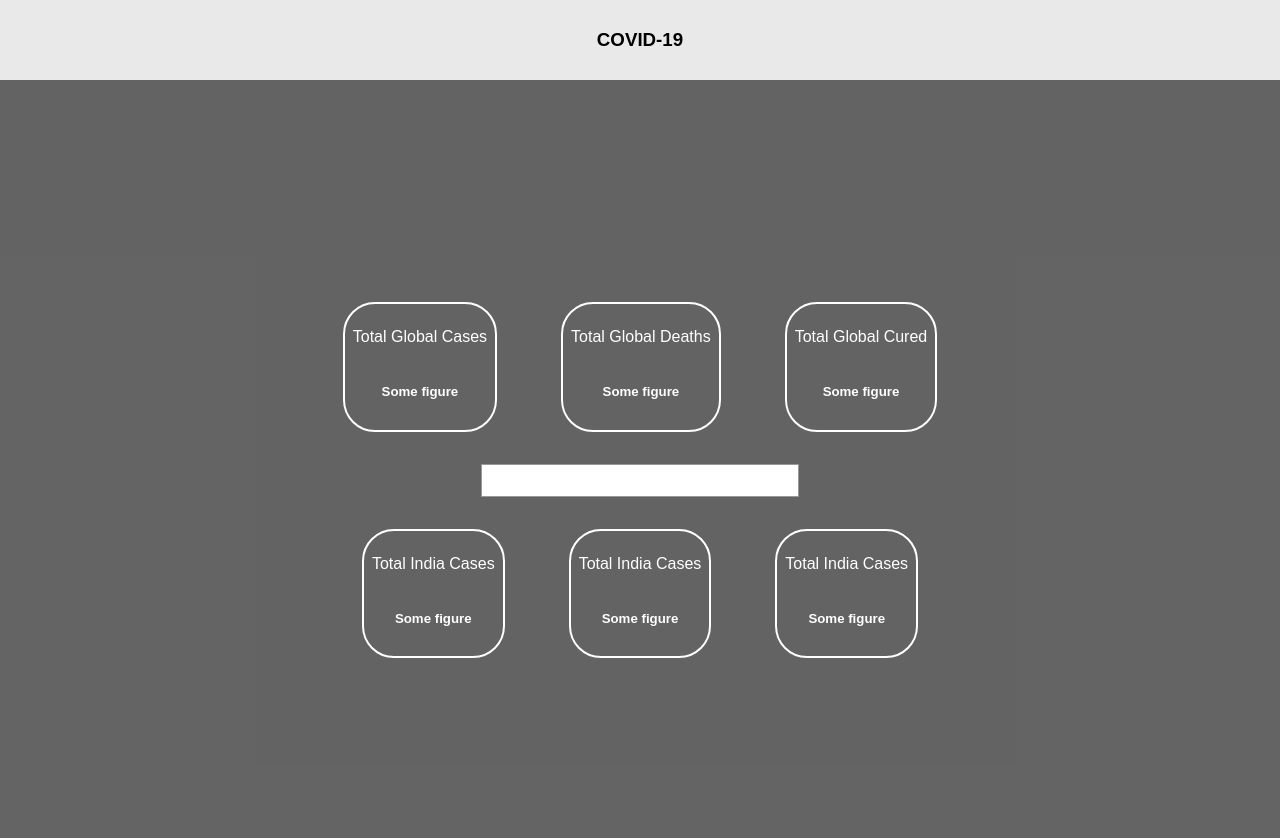
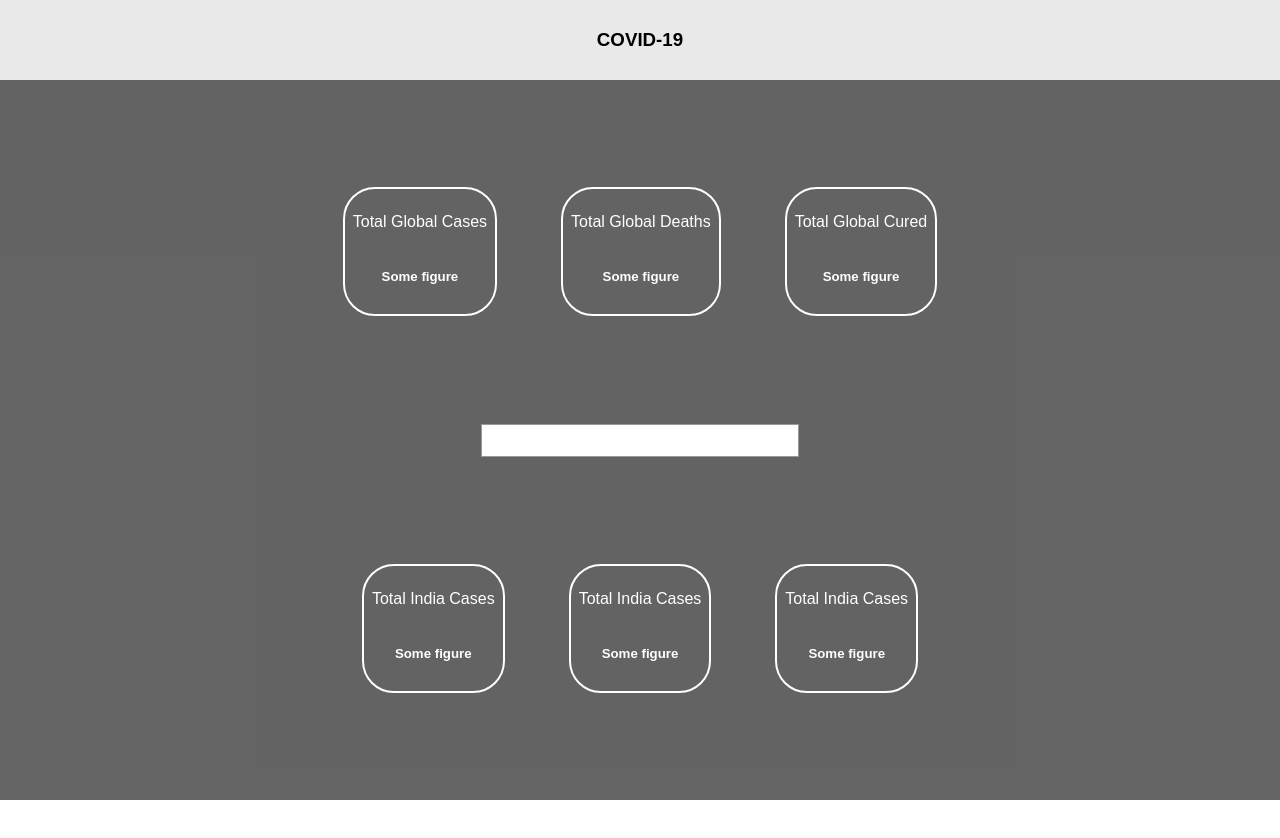
Before and after one commit to yashg160/Covid19, a React (Create React App) app: page / in a window 1280 px wide. Shown: the top 838 px of the page. After the commit the page ends 800 px from the top, so only its background shows below. Built offline with nearby package versions, Linux system fonts and the light colour scheme.

Commit message:
Chages to flex layout

```diff
--- a/src/css/App.css
+++ b/src/css/App.css
@@ -1,8 +1,3 @@
-.main {
-  width: 100vw;
-  height: 100vh;
-}
-
 #navbar {
   width: 100%;
   height: 10vh;
@@ -26,8 +21,8 @@
   display: flex;
   -webkit-box-orient: vertical;
   -webkit-box-direction: normal;
-      -ms-flex-direction: column;
-          flex-direction: column;
+      -ms-flex-flow: column;
+          flex-flow: column;
   -webkit-box-align: center;
       -ms-flex-align: center;
           align-items: center;
@@ -37,18 +32,19 @@
 }
 
 .card-container {
-  -ms-flex-item-align: center;
-      align-self: center;
   display: -webkit-box;
   display: -ms-flexbox;
   display: flex;
+  -webkit-box-flex: 1;
+      -ms-flex: 1 1 auto;
+          flex: 1 1 auto;
   -webkit-box-orient: horizontal;
   -webkit-box-direction: normal;
       -ms-flex-direction: row;
           flex-direction: row;
-  -webkit-box-pack: center;
-      -ms-flex-pack: center;
-          justify-content: center;
+  -webkit-box-pack: start;
+      -ms-flex-pack: start;
+          justify-content: start;
   -webkit-box-align: center;
       -ms-flex-align: center;
           align-items: center;
@@ -79,9 +75,10 @@
 }
 
 @media screen and (max-width: 676px) {
+  .main {
+    width: 100vw;
+  }
   .card-container {
-    -ms-flex-item-align: center;
-        align-self: center;
     display: -webkit-box;
     display: -ms-flexbox;
     display: flex;
@@ -120,4 +117,11 @@
     margin: 2rem 0;
   }
 }
+
+@media screen and (min-width: 677px) {
+  .main {
+    height: 90vh;
+    width: 100vw;
+  }
+}
 /*# sourceMappingURL=App.css.map */
--- a/src/css/App.scss
+++ b/src/css/App.scss
@@ -1,8 +1,3 @@
-.main {
-	width: 100vw;
-	height: 100vh;
-}
-
 #navbar {
 	width: 100%;
 	height: 10vh;
@@ -16,16 +11,16 @@
 	height: 100%;
 	background-color: rgba($color: #222222, $alpha: 0.7);
 	display: flex;
-	flex-direction: column;
+	flex-flow: column;
 	align-items: center;
 	justify-content: center;
 }
 
 .card-container {
-	align-self: center;
 	display: flex;
+	flex: 1 1 auto;
 	flex-direction: row;
-	justify-content: center;
+	justify-content: start;
 	align-items: center;
 	flex-wrap: wrap;
 	padding: 2rem 0;
@@ -44,8 +39,10 @@
 }
 
 @media screen and (max-width: 676px) {
+	.main {
+		width: 100vw;
+	}
 	.card-container {
-		align-self: center;
 		display: flex;
 		flex-direction: column;
 		justify-content: center;
@@ -66,3 +63,10 @@
 		margin: 2rem 0;
 	}
 }
+
+@media screen and (min-width: 677px) {
+	.main {
+		height: 90vh;
+		width: 100vw;
+	}
+}
```
Also changed, not shown: 1 other file (tests, documents, lock files or other folders).
